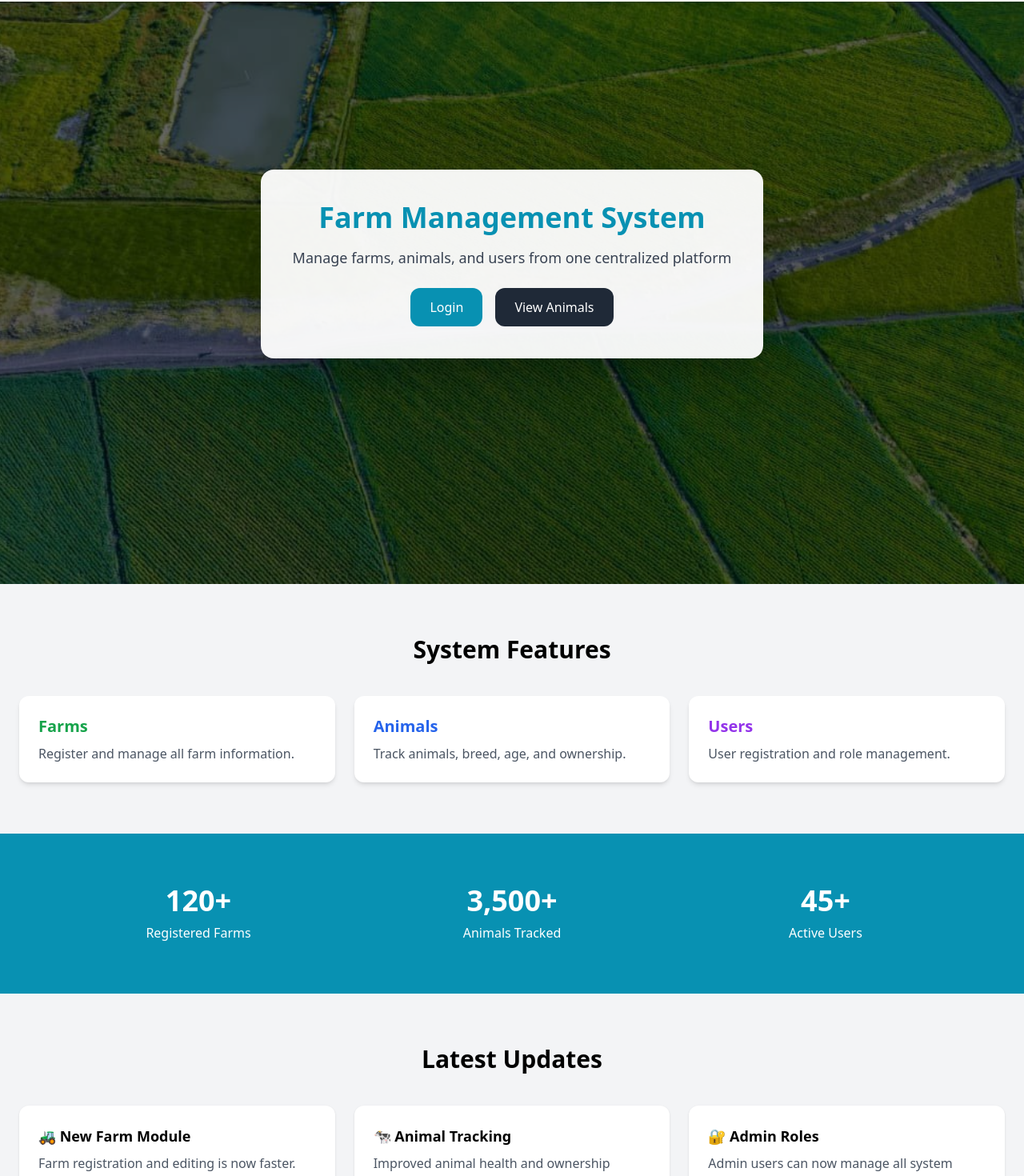
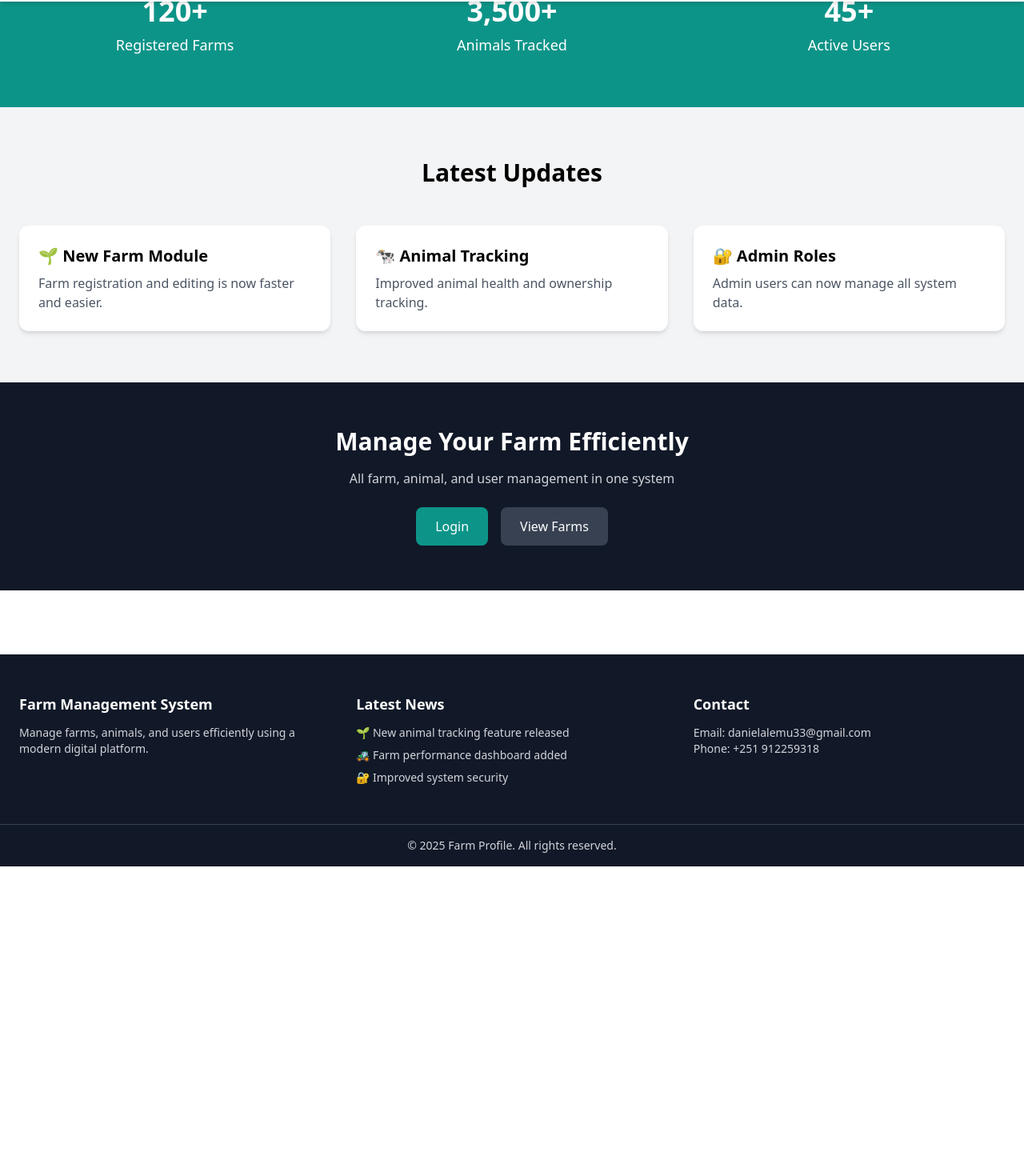
Before and after one commit to dany977/final_aau_frontends, a React (Vite) app: page / in a window 1280 px wide. Shown: the part 70-1540 px from the top of the page at 80% size. After the commit the page ends 1153 px from the top, so only its background shows below. Built offline with nearby package versions, Linux system fonts and the light colour scheme.

Commit message:
Add footer with news and copyright

```diff
--- a/package.json
+++ b/package.json
@@ -11,8 +11,9 @@
   "dependencies": {
     "@tailwindcss/vite": "^4.1.17",
     "axios": "^1.4.0",
-    "framer-motion": "^12.23.24",
+    "framer-motion": "^12.23.26",
     "react": "^18.2.0",
+    "react-countup": "^6.5.3",
     "react-dom": "^18.2.0",
     "react-icons": "^5.5.0",
     "react-router-dom": "^6.14.1"
--- a/src/pages/Home.jsx
+++ b/src/pages/Home.jsx
@@ -1,135 +1,116 @@
 import React from "react";
 import { motion } from "framer-motion";
+import CountUp from "react-countup";
+import { useNavigate } from "react-router-dom";
 
 export default function Home() {
+  const navigate = useNavigate();
+
   return (
-    <div className="relative min-h-screen bg-gray-100">
-      {/* HERO SECTION */}
-      <div
-        className="relative h-screen bg-cover bg-center flex items-center justify-center"
-        style={{ backgroundImage: "url('/image2.jpg')" }}
-      >
-        <div className="absolute inset-0 bg-black bg-opacity-60"></div>
+    <div className="w-full min-h-screen bg-gray-100">
 
-        <motion.div
-          initial={{ opacity: 0, y: 50 }}
-          animate={{ opacity: 1, y: 0 }}
-          transition={{ duration: 0.8 }}
-          className="relative bg-white bg-opacity-95 p-10 rounded-2xl shadow-2xl text-center max-w-4xl"
-        >
-          <h1 className="text-4xl font-bold text-cyan-600 mb-4">
-            Farm Management System
-          </h1>
+      {/* ===== HERO / STATS SECTION ===== */}
+      <div className="bg-teal-600 text-white py-16">
+        <div className="max-w-7xl mx-auto px-6 grid grid-cols-1 md:grid-cols-3 gap-8 text-center">
 
-          <p className="text-gray-700 text-lg mb-6">
-            Manage farms, animals, and users from one centralized platform
+          <div>
+            <h2 className="text-4xl font-bold">
+              <CountUp end={120} duration={2} />+
+            </h2>
+            <p className="mt-2 text-lg">Registered Farms</p>
+          </div>
+
+          <div>
+            <h2 className="text-4xl font-bold">
+              <CountUp end={3500} separator="," duration={2.5} />+
+            </h2>
+            <p className="mt-2 text-lg">Animals Tracked</p>
+          </div>
+
+          <div>
+            <h2 className="text-4xl font-bold">
+              <CountUp end={45} duration={2} />+
+            </h2>
+            <p className="mt-2 text-lg">Active Users</p>
+          </div>
+
+        </div>
+      </div>
+
+      {/* ===== LATEST UPDATES ===== */}
+      <div className="max-w-7xl mx-auto px-6 py-16">
+        <h2 className="text-3xl font-bold text-center mb-12">
+          Latest Updates
+        </h2>
+
+        <div className="grid grid-cols-1 md:grid-cols-3 gap-8">
+
+          <motion.div
+            whileHover={{ scale: 1.05 }}
+            className="bg-white p-6 rounded-xl shadow-md"
+          >
+            <h3 className="text-xl font-semibold mb-2">
+              🌱 New Farm Module
+            </h3>
+            <p className="text-gray-600">
+              Farm registration and editing is now faster and easier.
+            </p>
+          </motion.div>
+
+          <motion.div
+            whileHover={{ scale: 1.05 }}
+            className="bg-white p-6 rounded-xl shadow-md"
+          >
+            <h3 className="text-xl font-semibold mb-2">
+              🐄 Animal Tracking
+            </h3>
+            <p className="text-gray-600">
+              Improved animal health and ownership tracking.
+            </p>
+          </motion.div>
+
+          <motion.div
+            whileHover={{ scale: 1.05 }}
+            className="bg-white p-6 rounded-xl shadow-md"
+          >
+            <h3 className="text-xl font-semibold mb-2">
+              🔐 Admin Roles
+            </h3>
+            <p className="text-gray-600">
+              Admin users can now manage all system data.
+            </p>
+          </motion.div>
+
+        </div>
+      </div>
+
+      {/* ===== CALL TO ACTION ===== */}
+      <div className="bg-gray-900 text-white py-14">
+        <div className="text-center">
+          <h2 className="text-3xl font-bold mb-4">
+            Manage Your Farm Efficiently
+          </h2>
+          <p className="mb-6 text-gray-300">
+            All farm, animal, and user management in one system
           </p>
 
-          <div className="flex flex-wrap justify-center gap-4">
+          <div className="flex justify-center gap-4">
             <button
-              className="px-6 py-3 bg-cyan-600 text-white rounded-xl hover:bg-cyan-700"
-              onClick={() => (window.location.href = "/login")}
+              onClick={() => navigate("/login")}
+              className="px-6 py-3 bg-teal-600 rounded-lg hover:bg-teal-700 transition"
             >
               Login
             </button>
 
             <button
-              className="px-6 py-3 bg-gray-800 text-white rounded-xl hover:bg-gray-900"
-              onClick={() => (window.location.href = "/animals")}
+              onClick={() => navigate("/farms")}
+              className="px-6 py-3 bg-gray-700 rounded-lg hover:bg-gray-800 transition"
             >
-              View Animals
+              View Farms
             </button>
           </div>
-        </motion.div>
+        </div>
       </div>
-
-      {/* FEATURES */}
-      <section className="py-16 px-6 max-w-7xl mx-auto">
-        <h2 className="text-3xl font-bold text-center mb-10">System Features</h2>
-
-        <div className="grid grid-cols-1 md:grid-cols-3 gap-6">
-          {[
-            {
-              title: "Farms",
-              color: "text-green-600",
-              desc: "Register and manage all farm information.",
-              link: "/farms",
-            },
-            {
-              title: "Animals",
-              color: "text-blue-600",
-              desc: "Track animals, breed, age, and ownership.",
-              link: "/animals",
-            },
-            {
-              title: "Users",
-              color: "text-purple-600",
-              desc: "User registration and role management.",
-              link: "/login",
-            },
-          ].map((item, i) => (
-            <motion.div
-              key={i}
-              whileHover={{ scale: 1.05 }}
-              className="bg-white p-6 rounded-xl shadow-md cursor-pointer"
-              onClick={() => (window.location.href = item.link)}
-            >
-              <h3 className={`text-xl font-bold ${item.color}`}>
-                {item.title}
-              </h3>
-              <p className="text-gray-600 mt-2">{item.desc}</p>
-            </motion.div>
-          ))}
-        </div>
-      </section>
-
-      {/* STATISTICS */}
-      <section className="bg-cyan-600 text-white py-16">
-        <div className="max-w-6xl mx-auto grid grid-cols-1 md:grid-cols-3 gap-6 text-center">
-          <div>
-            <h3 className="text-4xl font-bold">120+</h3>
-            <p className="mt-2">Registered Farms</p>
-          </div>
-          <div>
-            <h3 className="text-4xl font-bold">3,500+</h3>
-            <p className="mt-2">Animals Tracked</p>
-          </div>
-          <div>
-            <h3 className="text-4xl font-bold">45+</h3>
-            <p className="mt-2">Active Users</p>
-          </div>
-        </div>
-      </section>
-
-      {/* NEWS SECTION */}
-      <section className="py-16 px-6 max-w-7xl mx-auto">
-        <h2 className="text-3xl font-bold text-center mb-10">
-          Latest Updates
-        </h2>
-
-        <div className="grid grid-cols-1 md:grid-cols-3 gap-6">
-          <div className="bg-white p-6 rounded-xl shadow">
-            <h3 className="font-bold text-lg">🚜 New Farm Module</h3>
-            <p className="text-gray-600 mt-2">
-              Farm registration and editing is now faster.
-            </p>
-          </div>
-
-          <div className="bg-white p-6 rounded-xl shadow">
-            <h3 className="font-bold text-lg">🐄 Animal Tracking</h3>
-            <p className="text-gray-600 mt-2">
-              Improved animal health and ownership tracking.
-            </p>
-          </div>
-
-          <div className="bg-white p-6 rounded-xl shadow">
-            <h3 className="font-bold text-lg">🔐 Admin Roles</h3>
-            <p className="text-gray-600 mt-2">
-              Admin users can now manage all system data.
-            </p>
-          </div>
-        </div>
-      </section>
 
     </div>
   );
```
Also changed, not shown: 1 other file (tests, documents, lock files or other folders).
